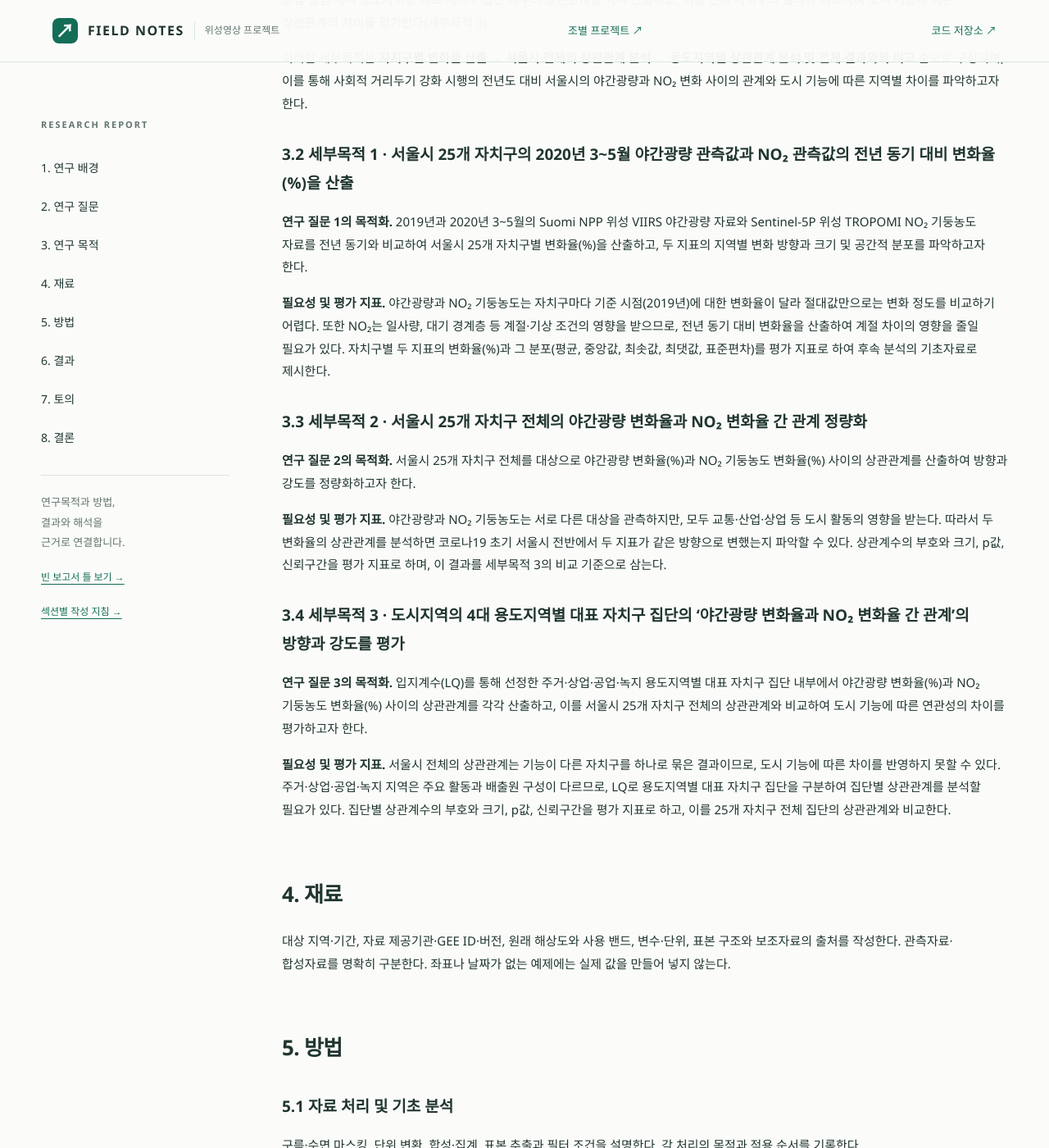
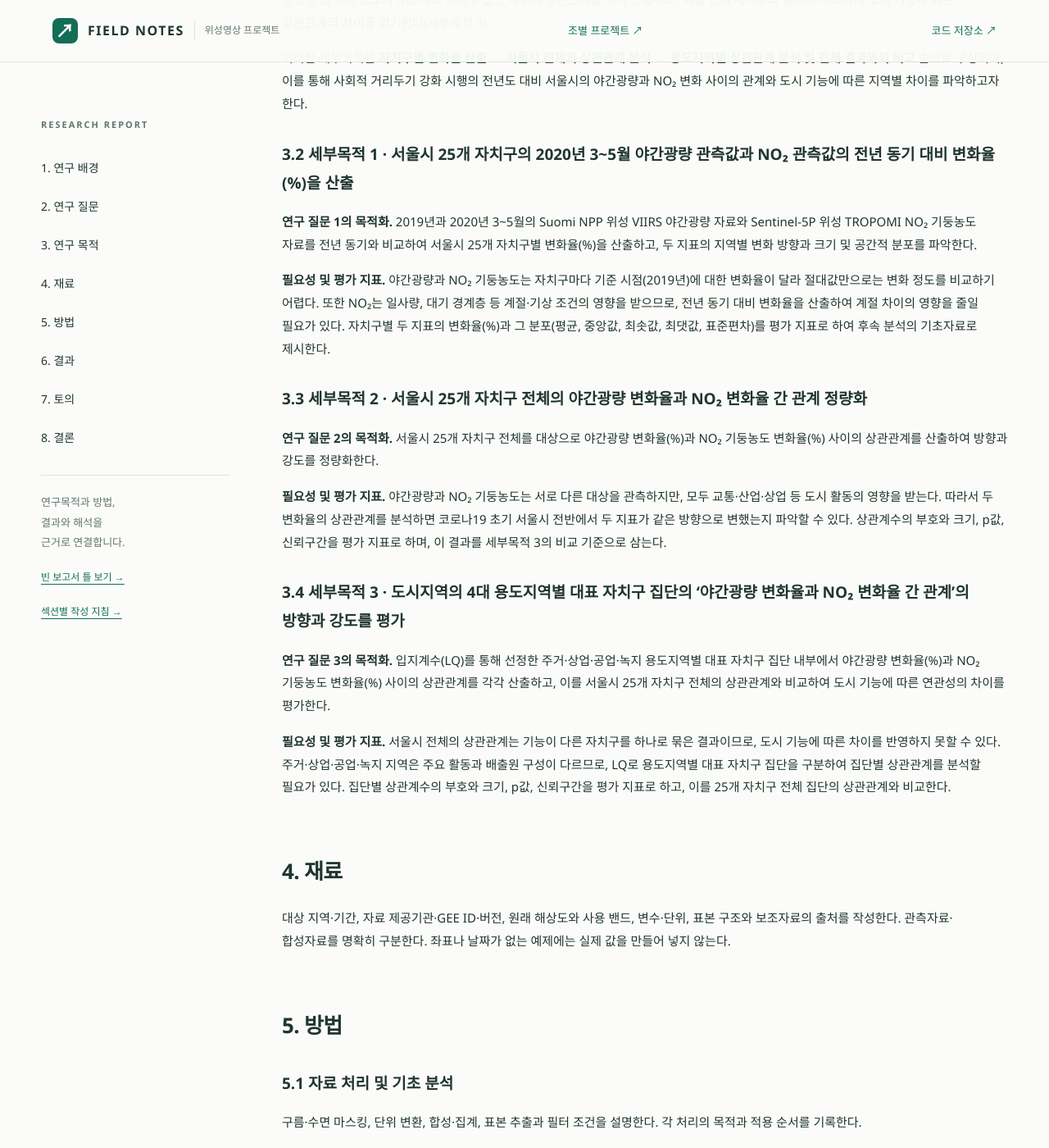
Before and after one commit to rlawkdgns3550-cmyk/surveying2_team03, a Jekyll site: the page built from docs/index.md, in a window 1280 px wide and 1400 px high, scrolled down 6171 px. Shown: the whole window at 82% size. Built offline with Jekyll 4.4.1, drawn with Linux system fonts in a browser that asks for light colours.

Commit message:
Update index.md

```diff
--- a/docs/index.md
+++ b/docs/index.md
@@ -65,17 +65,17 @@ badge: "빈 학술 보고서 틀"
 이러한 세부목적은 **자치구별 변화율 산출 → 서울시 전체의 상관관계 분석 → 용도지역별 상관관계 분석 및 전체 결과와의 비교** 순으로 구성되며, 이를 통해 사회적 거리두기 강화 시행의 전년도 대비 서울시의 야간광량과 NO₂ 변화 사이의 관계와 도시 기능에 따른 지역별 차이를 파악하고자 한다.
 
 ### 3.2 세부목적 1 · 서울시 25개 자치구의 2020년 3~5월 야간광량 관측값과 NO₂ 관측값의 전년 동기 대비 변화율(%)을 산출
-**연구 질문 1의 목적화.** 2019년과 2020년 3~5월의 Suomi NPP 위성 VIIRS 야간광량 자료와 Sentinel-5P 위성 TROPOMI NO₂ 기둥농도 자료를 전년 동기와 비교하여 서울시 25개 자치구별 변화율(%)을 산출하고, 두 지표의 지역별 변화 방향과 크기 및 공간적 분포를 파악하고자 한다.
+**연구 질문 1의 목적화.** 2019년과 2020년 3~5월의 Suomi NPP 위성 VIIRS 야간광량 자료와 Sentinel-5P 위성 TROPOMI NO₂ 기둥농도 자료를 전년 동기와 비교하여 서울시 25개 자치구별 변화율(%)을 산출하고, 두 지표의 지역별 변화 방향과 크기 및 공간적 분포를 파악한다.
 
 **필요성 및 평가 지표.** 야간광량과 NO₂ 기둥농도는 자치구마다 기준 시점(2019년)에 대한 변화율이 달라 절대값만으로는 변화 정도를 비교하기 어렵다. 또한 NO₂는 일사량, 대기 경계층 등 계절·기상 조건의 영향을 받으므로, 전년 동기 대비 변화율을 산출하여 계절 차이의 영향을 줄일 필요가 있다. 자치구별 두 지표의 변화율(%)과 그 분포(평균, 중앙값, 최솟값, 최댓값, 표준편차)를 평가 지표로 하여 후속 분석의 기초자료로 제시한다.
 
 ### 3.3 세부목적 2 · 서울시 25개 자치구 전체의 야간광량 변화율과 NO₂ 변화율 간 관계 정량화
-**연구 질문 2의 목적화.** 서울시 25개 자치구 전체를 대상으로 야간광량 변화율(%)과 NO₂ 기둥농도 변화율(%) 사이의 상관관계를 산출하여 방향과 강도를 정량화하고자 한다.
+**연구 질문 2의 목적화.** 서울시 25개 자치구 전체를 대상으로 야간광량 변화율(%)과 NO₂ 기둥농도 변화율(%) 사이의 상관관계를 산출하여 방향과 강도를 정량화한다.
 
 **필요성 및 평가 지표.** 야간광량과 NO₂ 기둥농도는 서로 다른 대상을 관측하지만, 모두 교통·산업·상업 등 도시 활동의 영향을 받는다. 따라서 두 변화율의 상관관계를 분석하면 코로나19 초기 서울시 전반에서 두 지표가 같은 방향으로 변했는지 파악할 수 있다. 상관계수의 부호와 크기, p값, 신뢰구간을 평가 지표로 하며, 이 결과를 세부목적 3의 비교 기준으로 삼는다.
 
 ### 3.4 세부목적 3 · 도시지역의 4대 용도지역별 대표 자치구 집단의 '야간광량 변화율과 NO₂ 변화율 간 관계'의 방향과 강도를 평가
-**연구 질문 3의 목적화.** 입지계수(LQ)를 통해 선정한 주거·상업·공업·녹지 용도지역별 대표 자치구 집단 내부에서 야간광량 변화율(%)과 NO₂ 기둥농도 변화율(%) 사이의 상관관계를 각각 산출하고, 이를 서울시 25개 자치구 전체의 상관관계와 비교하여 도시 기능에 따른 연관성의 차이를 평가하고자 한다.
+**연구 질문 3의 목적화.** 입지계수(LQ)를 통해 선정한 주거·상업·공업·녹지 용도지역별 대표 자치구 집단 내부에서 야간광량 변화율(%)과 NO₂ 기둥농도 변화율(%) 사이의 상관관계를 각각 산출하고, 이를 서울시 25개 자치구 전체의 상관관계와 비교하여 도시 기능에 따른 연관성의 차이를 평가한다.
 
 **필요성 및 평가 지표.** 서울시 전체의 상관관계는 기능이 다른 자치구를 하나로 묶은 결과이므로, 도시 기능에 따른 차이를 반영하지 못할 수 있다. 주거·상업·공업·녹지 지역은 주요 활동과 배출원 구성이 다르므로, LQ로 용도지역별 대표 자치구 집단을 구분하여 집단별 상관관계를 분석할 필요가 있다. 집단별 상관계수의 부호와 크기, p값, 신뢰구간을 평가 지표로 하고, 이를 25개 자치구 전체 집단의 상관관계와 비교한다.
 
```
